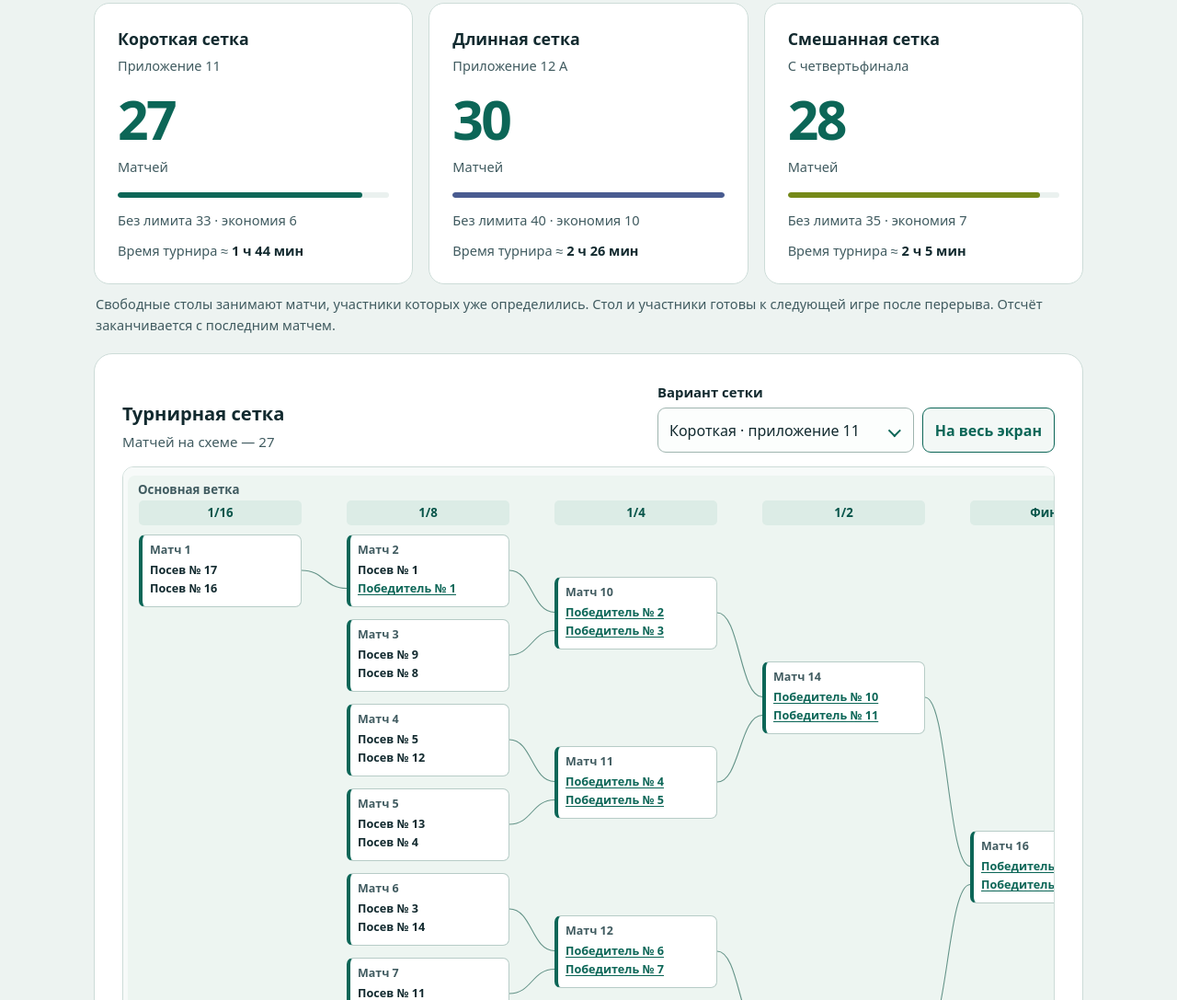
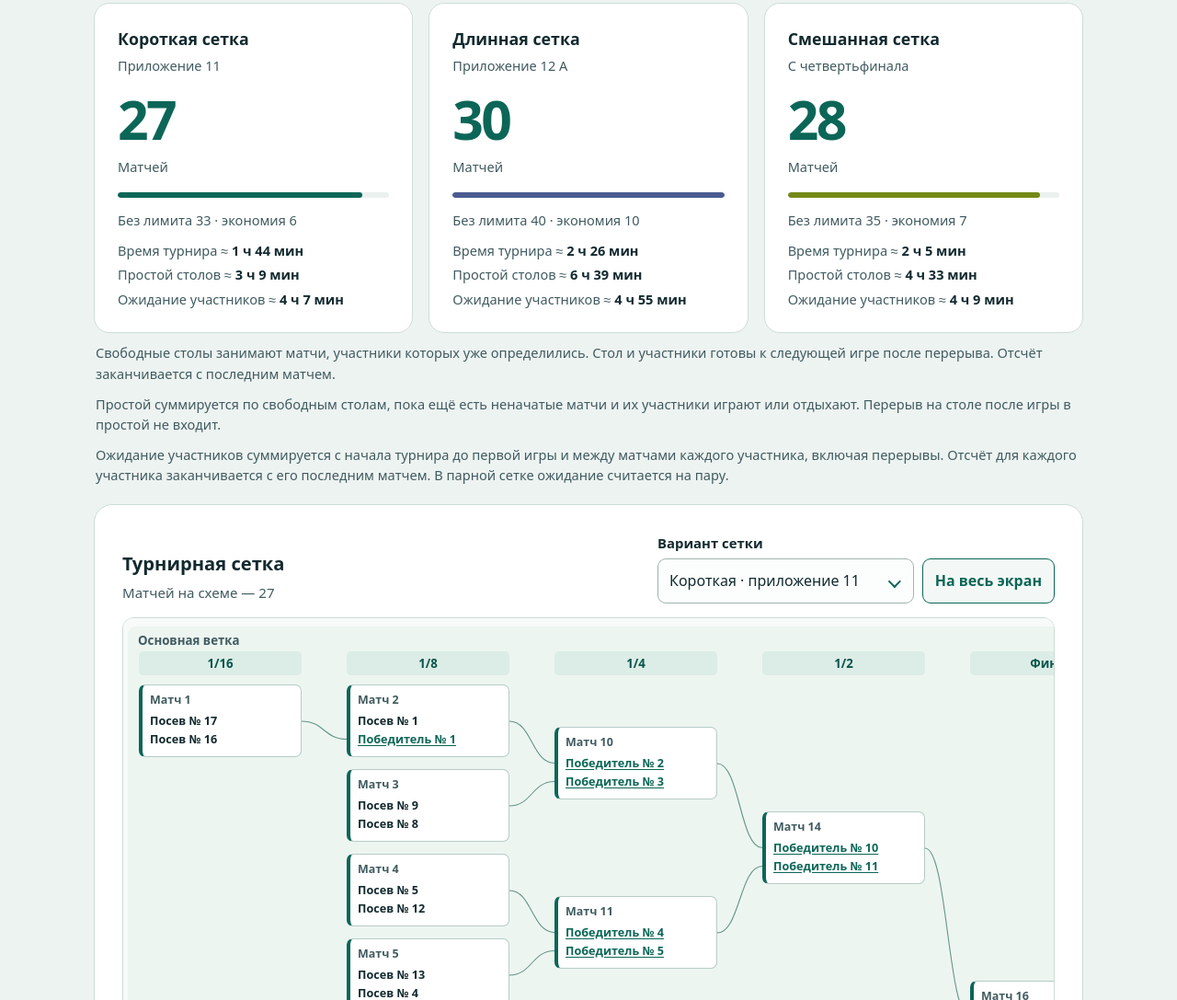
Before and after one commit to uranic2/rttf-bracket-calculator, a plain HTML site: page index.html in a window 1280 px wide. Shown: the part 835-1922 px from the top of the page at 92% size. Drawn offline with Linux system fonts and the light colour scheme.

Commit message:
добавлени простой столов и ожидания участников

```diff
--- a/index.html
+++ b/index.html
@@ -49,7 +49,7 @@ input[type=checkbox] { width: 18px; height: 18px; margin: 0; accent-color: var(-
 .result .number { display: block; margin-top: 14px; color: var(--teal); font-size: clamp(2.1rem, 4.6vw, 3.8rem); line-height: 1.1; font-weight: 790; letter-spacing: -.045em; font-variant-numeric: tabular-nums; overflow-wrap: anywhere; }
 .unit { margin: 8px 0 17px !important; }
 .result .result-duration { margin-top: 10px; }
-.result-duration output { color: var(--ink); font-weight: 750; font-variant-numeric: tabular-nums; }
+.result-duration output, .result-wait output { color: var(--ink); font-weight: 750; font-variant-numeric: tabular-nums; }
 .duration-note { margin: 10px 2px 0; color: var(--subtle); font-size: .91rem; }
 .duration-note[hidden] { display: none; }
 .track { height: 6px; margin-bottom: 13px; overflow: hidden; border-radius: 20px; background: #eaf1ef; }
@@ -204,6 +204,8 @@ button.bracket-side:hover { text-decoration-thickness: 2px; }
       <div class="track" aria-hidden="true"><span id="short-track"></span></div>
       <p id="short-reference"></p>
       <p class="result-duration">Время турнира ≈ <output id="short-duration" for="size losses unlimited stage tables match-minutes break-minutes">—</output></p>
+      <p class="result-wait">Простой столов ≈ <output id="short-wait" for="size losses unlimited stage tables match-minutes break-minutes">—</output></p>
+      <p class="result-wait">Ожидание участников ≈ <output id="short-participant-wait" for="size losses unlimited stage tables match-minutes break-minutes">—</output></p>
     </article>
     <article class="result">
       <h2>Длинная сетка</h2>
@@ -213,6 +215,8 @@ button.bracket-side:hover { text-decoration-thickness: 2px; }
       <div class="track" aria-hidden="true"><span id="long-track"></span></div>
       <p id="long-reference"></p>
       <p class="result-duration">Время турнира ≈ <output id="long-duration" for="size losses unlimited stage tables match-minutes break-minutes">—</output></p>
+      <p class="result-wait">Простой столов ≈ <output id="long-wait" for="size losses unlimited stage tables match-minutes break-minutes">—</output></p>
+      <p class="result-wait">Ожидание участников ≈ <output id="long-participant-wait" for="size losses unlimited stage tables match-minutes break-minutes">—</output></p>
     </article>
     <article class="result">
       <h2>Смешанная сетка</h2>
@@ -222,10 +226,14 @@ button.bracket-side:hover { text-decoration-thickness: 2px; }
       <div class="track" aria-hidden="true"><span id="mixed-track"></span></div>
       <p id="mixed-reference"></p>
       <p class="result-duration">Время турнира ≈ <output id="mixed-duration" for="size losses unlimited stage tables match-minutes break-minutes">—</output></p>
+      <p class="result-wait">Простой столов ≈ <output id="mixed-wait" for="size losses unlimited stage tables match-minutes break-minutes">—</output></p>
+      <p class="result-wait">Ожидание участников ≈ <output id="mixed-participant-wait" for="size losses unlimited stage tables match-minutes break-minutes">—</output></p>
     </article>
   </section>
 
   <p id="duration-note" class="duration-note">Свободные столы занимают матчи, участники которых уже определились. Стол и участники готовы к следующей игре после перерыва. Отсчёт заканчивается с последним матчем.</p>
+  <p id="waiting-note" class="duration-note">Простой суммируется по свободным столам, пока ещё есть неначатые матчи и их участники играют или отдыхают. Перерыв на столе после игры в простой не входит.</p>
+  <p id="participant-wait-note" class="duration-note">Ожидание участников суммируется с начала турнира до первой игры и между матчами каждого участника, включая перерывы. Отсчёт для каждого участника заканчивается с его последним матчем. В парной сетке ожидание считается на пару.</p>
   <p id="duration-limit" class="duration-note" role="status" hidden></p>
 
   <section id="bracket-panel" class="panel bracket" aria-labelledby="bracket-heading">
@@ -545,7 +553,7 @@ function buildBracket(n, limit, t, variant) {
 
 // With equal match lengths and a common turnaround, every table used at a
 // given start time becomes available again together. Advance by those intervals.
-function scheduleWaves(matches, tables) {
+function simulateSchedule(matches, tables) {
   const pending = new Uint8Array(matches.length);
   const successors = matches.map(() => []);
   for (const [index, match] of matches.entries()) {
@@ -568,7 +576,12 @@ function scheduleWaves(matches, tables) {
     readyCount++;
   }
 
-  let waves = 0;
+  const startWaves = new Array(matches.length);
+  let waves = 0n;
+  let waitingTableIntervals = 0n;
+  let participantWaitIntervals = 0n;
+  let participantBreaks = 0n;
+  let unstarted = matches.length;
   while (readyCount > 0) {
     const active = [];
     // Prefer matches whose result is needed by a longer remaining chain.
@@ -577,7 +590,20 @@ function scheduleWaves(matches, tables) {
       while (candidates.length && active.length < tables) active.push(candidates.pop());
     }
     readyCount -= active.length;
+    unstarted -= active.length;
+    // Empty tables wait until the next start only if fixtures still need players.
+    if (unstarted > 0) waitingTableIntervals += BigInt(tables - active.length);
     for (const index of active) {
+      startWaves[index] = waves;
+      for (const side of matches[index].sides) {
+        if (side.id) {
+          // From the end of the prior match: full idle intervals plus its break.
+          participantWaitIntervals += waves - startWaves[side.id - 1] - 1n;
+          participantBreaks++;
+        } else {
+          participantWaitIntervals += waves;
+        }
+      }
       for (const next of successors[index]) {
         if (--pending[next] !== 0) continue;
         ready[depth[next]].push(next);
@@ -586,7 +612,7 @@ function scheduleWaves(matches, tables) {
     }
     waves++;
   }
-  return BigInt(waves);
+  return {waves, waitingTableIntervals, participantWaitIntervals, participantBreaks};
 }
 </script>
 <script>
@@ -603,6 +629,8 @@ const matchField = get("match-minutes");
 const breakField = get("break-minutes");
 const durationError = get("duration-error");
 const durationNote = get("duration-note");
+const waitingNote = get("waiting-note");
+const participantWaitNote = get("participant-wait-note");
 const durationLimit = get("duration-limit");
 const MAX_TIMED_PLAYERS = 4096;
 const format = new Intl.NumberFormat("ru-RU");
@@ -675,21 +703,36 @@ function updateDurations(n, limit, t, counts) {
   durationError.hidden = allValid;
   durationError.textContent = allValid ? "" :
     "Введите целые значения. Количество столов и длительность матча — от 1, перерыв — от 0.";
-  const overLimit = Boolean(counts) && tables > 1 && n > MAX_TIMED_PLAYERS;
-  durationNote.hidden = !allValid || !counts || overLimit;
-  durationLimit.hidden = !overLimit || !allValid;
-  durationLimit.textContent = overLimit && allValid ?
-    "Оценка для нескольких столов доступна до " + format.format(MAX_TIMED_PLAYERS) + " участников." : "";
+  const withinLimit = n <= MAX_TIMED_PLAYERS;
+  const showEstimate = Boolean(counts) && allValid && (withinLimit || tables === 1);
+  durationNote.hidden = !showEstimate;
+  waitingNote.hidden = !showEstimate;
+  participantWaitNote.hidden = !showEstimate || !withinLimit;
+  durationLimit.hidden = !counts || !allValid || withinLimit;
+  const limitedEstimate = tables === 1 ? "Ожидание участников рассчитывается" :
+    "Оценка для нескольких столов доступна";
+  durationLimit.textContent = durationLimit.hidden ? "" :
+    limitedEstimate + " до " + format.format(MAX_TIMED_PLAYERS) + " участников.";
 
   for (const key of variants) {
-    const output = get(key + "-duration");
-    if (!counts || !allValid || overLimit) {
-      output.textContent = "—";
+    const duration = get(key + "-duration");
+    const wait = get(key + "-wait");
+    const participantWait = get(key + "-participant-wait");
+    if (!showEstimate) {
+      duration.textContent = "—";
+      wait.textContent = "—";
+      participantWait.textContent = "—";
       continue;
     }
-    const waves = tables === 1 ? counts[key] : scheduleWaves(buildBracket(n, limit, t, key), tables);
-    const minutes = waves > 0n ? waves * BigInt(match) + (waves - 1n) * BigInt(pause) : 0n;
-    output.textContent = durationLabel(minutes);
+    const schedule = withinLimit ? simulateSchedule(buildBracket(n, limit, t, key), tables) :
+      {waves: counts[key], waitingTableIntervals: 0n};
+    const breakMinutes = BigInt(pause);
+    const interval = BigInt(match) + breakMinutes;
+    const elapsed = schedule.waves > 0n ? schedule.waves * interval - breakMinutes : 0n;
+    duration.textContent = durationLabel(elapsed);
+    wait.textContent = durationLabel(schedule.waitingTableIntervals * interval);
+    participantWait.textContent = withinLimit ?
+      durationLabel(schedule.participantWaitIntervals * interval + schedule.participantBreaks * breakMinutes) : "—";
   }
 }
 
```
